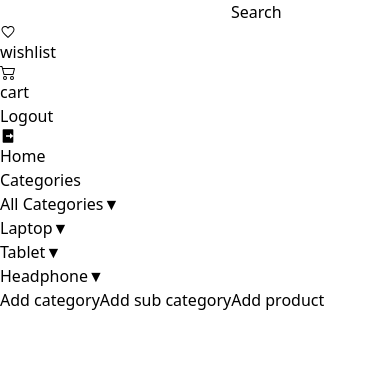
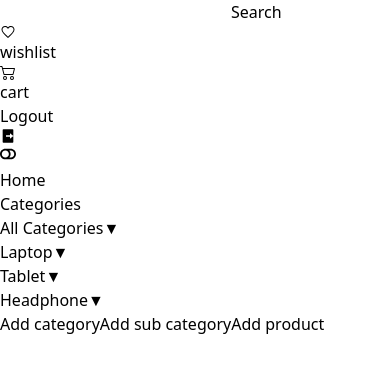
Before and after one commit to Abin95x/E-commerce_client, a React (Vite) app: page /home in a window 390 px wide. Shown: the top 372 px of the page. Built offline with nearby package versions, Linux system fonts and the light colour scheme; sample sign-in values are in the browser's storage.

Commit message:
made responsive sidebar

```diff
--- a/src/components/SideBar/SideBar.jsx
+++ b/src/components/SideBar/SideBar.jsx
@@ -1,20 +1,46 @@
 import React, { useState } from 'react';
+import { FaToggleOn } from "react-icons/fa";
+import { FaToggleOff } from "react-icons/fa";
+
+
+
 
 const SideBar = () => {
   const [openDropdown, setOpenDropdown] = useState(null);
+  const [isSidebarOpen, setIsSidebarOpen] = useState(false);
 
   const handleDropdownClick = (category) => {
     setOpenDropdown(openDropdown === category ? null : category);
   };
 
+  const toggleSidebar = () => {
+    setIsSidebarOpen(!isSidebarOpen);
+  };
+
   return (
     <div>
+      <button
+        className='md:hidden p-3 text-black bg-transparent rounded-xl fixed top-[65px] left-0 z-20'
+        onClick={toggleSidebar}
+      >
+        {isSidebarOpen ? <FaToggleOn className='h-6 w-6' />
+          : <FaToggleOff className='h-6 w-6'/>
+
+        }
+      </button>
+      <div
+        className={`fixed top-0 left-0 h-full w-96 md:w-64 sm:w-full bg-white z-10 transform ${isSidebarOpen ? 'translate-x-0' : '-translate-x-full'
+          } transition-transform duration-300 ease-in-out md:static md:translate-x-0`}
+      >
         <h1 className='m-8'>Home</h1>
-      <div className='bg-white w-96 md:w-64 sm:w-full h-screen'>
+        <div className='bg-white h-[800px]'>
           <h1 className='m-8 text-blue-700 font-medium'>Categories</h1>
           <div>
             <ul className='px-8 space-y-4'>
-            <li className='cursor-pointer flex justify-between items-center' onClick={() => handleDropdownClick('allCategories')}>
+              <li
+                className='cursor-pointer flex justify-between items-center'
+                onClick={() => handleDropdownClick('allCategories')}
+              >
                 All Categories
                 <span>{openDropdown === 'allCategories' ? '▲' : '▼'}</span>
               </li>
@@ -25,7 +51,10 @@ const SideBar = () => {
                 </ul>
               )}
 
-            <li className='cursor-pointer flex justify-between items-center' onClick={() => handleDropdownClick('laptop')}>
+              <li
+                className='cursor-pointer flex justify-between items-center'
+                onClick={() => handleDropdownClick('laptop')}
+              >
                 Laptop
                 <span>{openDropdown === 'laptop' ? '▲' : '▼'}</span>
               </li>
@@ -36,7 +65,10 @@ const SideBar = () => {
                 </ul>
               )}
 
-            <li className='cursor-pointer flex justify-between items-center' onClick={() => handleDropdownClick('tablet')}>
+              <li
+                className='cursor-pointer flex justify-between items-center'
+                onClick={() => handleDropdownClick('tablet')}
+              >
                 Tablet
                 <span>{openDropdown === 'tablet' ? '▲' : '▼'}</span>
               </li>
@@ -47,7 +79,10 @@ const SideBar = () => {
                 </ul>
               )}
 
-            <li className='cursor-pointer flex justify-between items-center' onClick={() => handleDropdownClick('headphone')}>
+              <li
+                className='cursor-pointer flex justify-between items-center'
+                onClick={() => handleDropdownClick('headphone')}
+              >
                 Headphone
                 <span>{openDropdown === 'headphone' ? '▲' : '▼'}</span>
               </li>
@@ -61,6 +96,7 @@ const SideBar = () => {
           </div>
         </div>
       </div>
+    </div>
   );
 };
 
```
Lines whose indentation alone changed are shown as unchanged.
